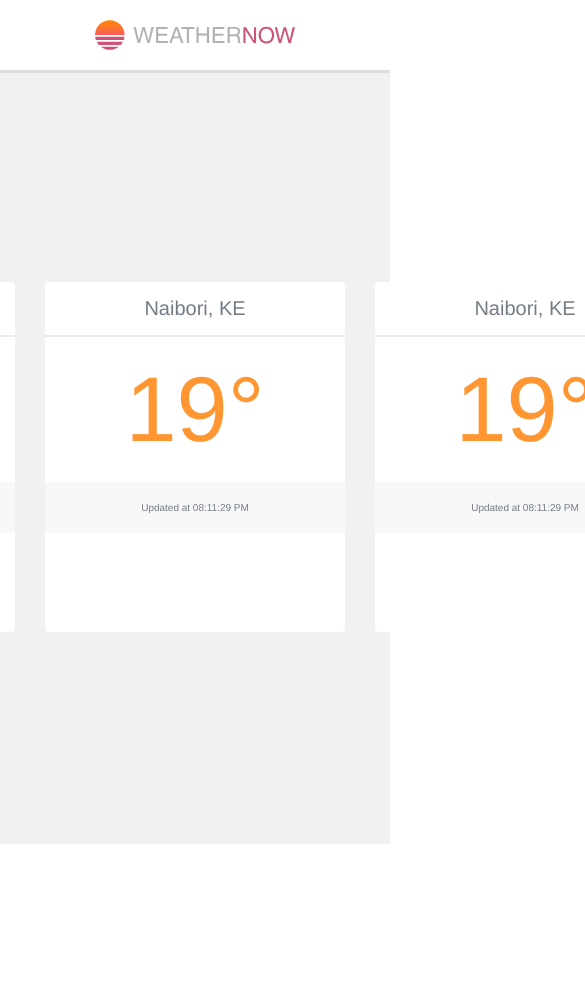
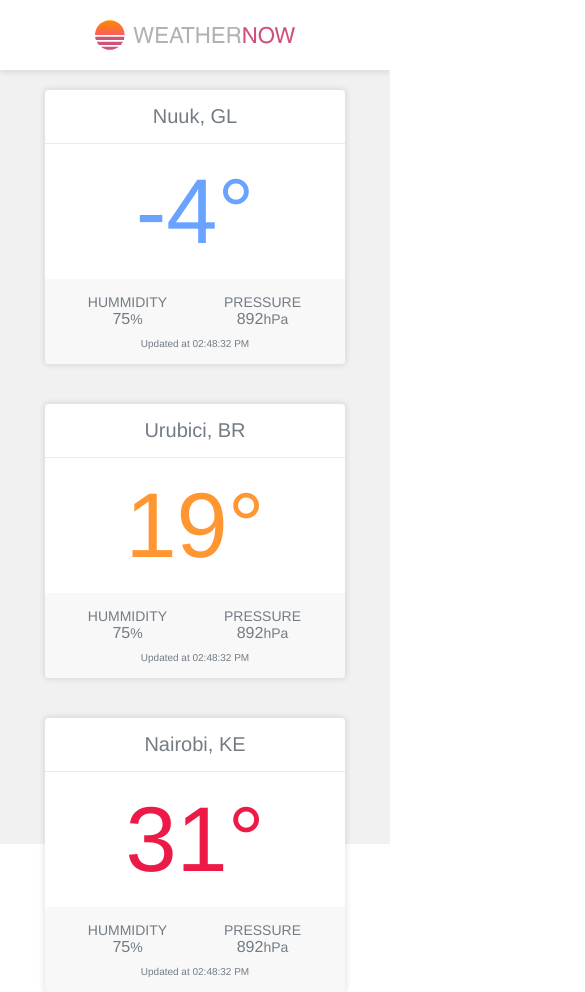
Before and after one commit to BKrewer/weather-now-vue, a Vue app: page / in a window 390 px wide. Shown: the top 992 px of the page, 585 px wide, since content can reach past the window. Before the commit the page ends 844 px from the top, so only its background shows below. Built offline with nearby package versions, Linux system fonts and the light colour scheme.

Commit message:
feat: css dos cards e ajustes responsividade

```diff
--- a/src/App.scss
+++ b/src/App.scss
@@ -1,6 +1,7 @@
 body {
     box-sizing: border-box;
     font-family: Helvetica, Arial, sans-serif;
+    font-size: 14px;
     margin: 0;
     padding: 0;
 }
@@ -21,11 +22,20 @@ body {
         background-color: transparent;
         justify-content: center;
         align-items: center;
+        max-width: 1020px;
+        width: 100%;
+        justify-content: space-between;
 
         .weather-card {
-            width: 300px;
-            height: 350px;
-            margin: 15px;
+            max-width: 300px;
+            width: 100%;
+            margin: 20px;
+        }
+    }
+
+    @media (max-width: 768px) {
+        .cards {
+            flex-direction: column;
         }
     }
 }
--- a/src/App.vue
+++ b/src/App.vue
@@ -2,11 +2,8 @@
   <div id="app">
     <app-header />
     <div class="cards">
-      <weather-card />
-    <weather-card />
-    <weather-card />
+      <weather-card v-for="card in cards" :key="card.city" :cardData="card"/>
     </div>
-
   </div>
 </template>
 
@@ -19,6 +16,36 @@ export default {
   components: {
     AppHeader,
     WeatherCard
+  },
+  data() {
+    return {
+      cards: [
+        {
+          city: 'Nuuk',
+          country: 'GL',
+          temperature: -4,
+          hummidity: 75,
+          pressure: 892,
+          updatedAt: "02:48:32 PM"
+        },
+        {
+          city: 'Urubici',
+          country: 'BR',
+          temperature: 19,
+          hummidity: 75,
+          pressure: 892,
+          updatedAt: "02:48:32 PM"
+        },
+        {
+          city: 'Nairobi',
+          country: 'KE',
+          temperature: 31,
+          hummidity: 75,
+          pressure: 892,
+          updatedAt: "02:48:32 PM"
+        }
+      ]
+    }
   }
 }
 </script>
--- a/src/components/AppHeader/AppHeader.scss
+++ b/src/components/AppHeader/AppHeader.scss
@@ -1,6 +1,6 @@
 .app-header {
     background-color: $white;
-    box-shadow: 0px 3px 0px 0px $box-shadow;
+    box-shadow: 0px 3px 5px 0px $box-shadow;
     display: flex;
     height: 70px;
     justify-content: center;
--- a/src/components/WeatherCard/WeatherCard.scss
+++ b/src/components/WeatherCard/WeatherCard.scss
@@ -1,9 +1,10 @@
 .weather-card {
     background-color: $white;
     border-radius: 4px;
+    box-shadow: 0px 0px 5px 2px $box-shadow;
 
     &__header {
-       border-bottom: 2px solid $divider;
+       border-bottom: 1px solid $divider;
        padding: 15px;
     }
 
@@ -20,7 +21,7 @@
         display: block;
         font-size: 92px;
         font-weight: 500;
-        padding: 20px;
+        padding: 15px;
         text-align: center;
 
         &--cold {
@@ -32,9 +33,33 @@
         }
     }
 
+    &__additional-infos {
+        display: flex;
+        flex-direction: row;
+        padding-bottom: 10px;
+    }
+
+    &__additional-info {
+        text-align: center;
+        color: $dark-grey;
+        width: 50%;
+
+        strong {
+            font-size: 16px;
+            font-weight: 500;
+        }
+
+        span {
+            color: $dark-grey;
+            display: block;
+            font-size: 14px;
+            text-transform: uppercase;
+        }
+    }
+
     &__footer {
         background-color: $card-footer-bg;
-        padding: 20px;
+        padding: 15px;
     }
 
     &__updated {
--- a/src/components/WeatherCard/WeatherCard.vue
+++ b/src/components/WeatherCard/WeatherCard.vue
@@ -2,20 +2,28 @@
   <div class="weather-card">
     <div class="weather-card__header">
       <h2 class="weather-card__title">
-        Naibori, KE
+        {{ cardData.city }}, {{ cardData.country }}
       </h2>
     </div>
     <div class="weather-card__body">
-      <span class="weather-card__temperature">
-        19°
+      <span class="weather-card__temperature" :class="temperatureClass">
+        {{ cardData.temperature }}°
       </span>
     </div>
     <div class="weather-card__footer">
-        <div class="weather-card__aditional-info">
-            <span class="weather-card__humidity"></span>
-            <span class="weather-card__humidity"></span>
+      <div class="weather-card__additional-infos">
+        <div class="weather-card__additional-info">
+          <span>hummidity</span>
+          <strong>{{ cardData.hummidity }}</strong>%
         </div>
-        <span class="weather-card__updated">Updated at 08:11:29 PM</span>
+        <div class="weather-card__additional-info">
+          <span>pressure</span>
+          <strong>{{ cardData.pressure }}</strong>hPa
+        </div>
+      </div>
+      <span class="weather-card__updated"
+        >Updated at {{ cardData.updatedAt }}</span
+      >
     </div>
   </div>
 </template>
@@ -28,6 +36,19 @@ export default {
       default: () => {},
     },
   },
+  computed: {
+    temperatureClass() {
+      if (this.cardData.temperature <= 5) {
+        return "weather-card__temperature--cold";
+      }
+
+      if (this.cardData.temperature > 25) {
+        return "weather-card__temperature--hot";
+      }
+
+      return "";
+    },
+  },
 };
 </script>
 
```
